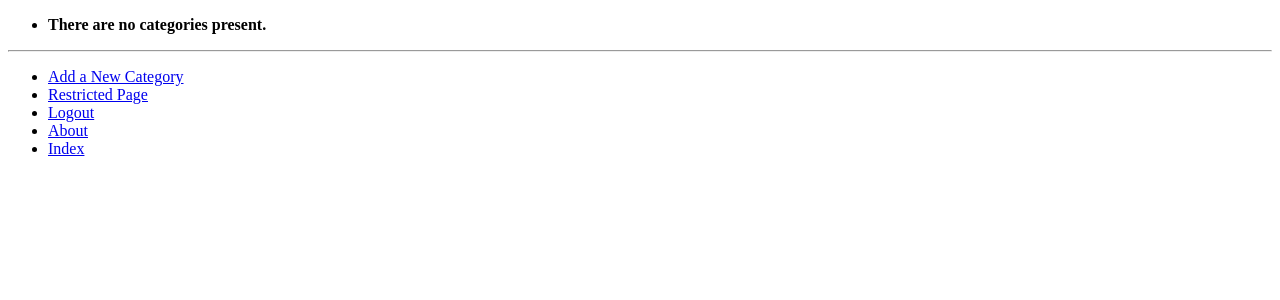
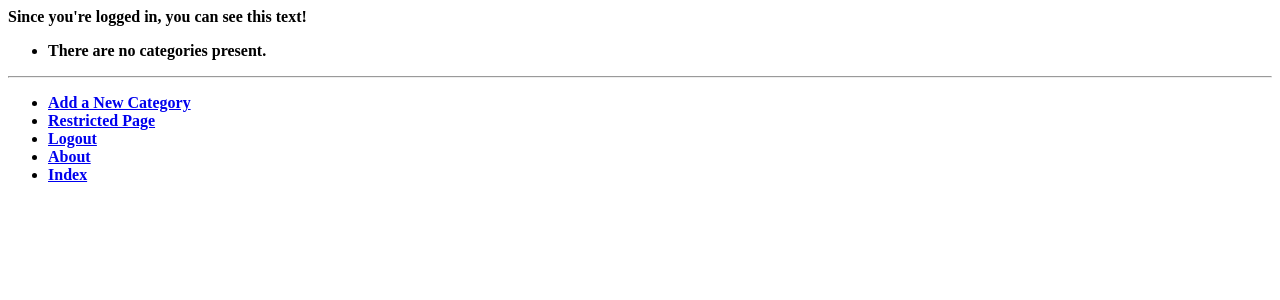
Before and after one commit to 2404051L/tango_with_django_project, a Django app: page /rango/restricted/ in a window 1280 px wide. Shown: the top 300 px of the page. Run offline with Django 3.2, Linux system fonts and the light colour scheme; the visitor is signed in with stand-in values (Sample User, id 1); data that the repository does not hold is empty.

Commit message:
Adding missing message to restricted.html

```diff
--- a/templates/rango/restricted.html
+++ b/templates/rango/restricted.html
@@ -6,4 +6,5 @@
 {% endblock %}
 
 {% block body_block %}
+    <strong>Since you're logged in, you can see this text!<strong>
 {% endblock %}
```
